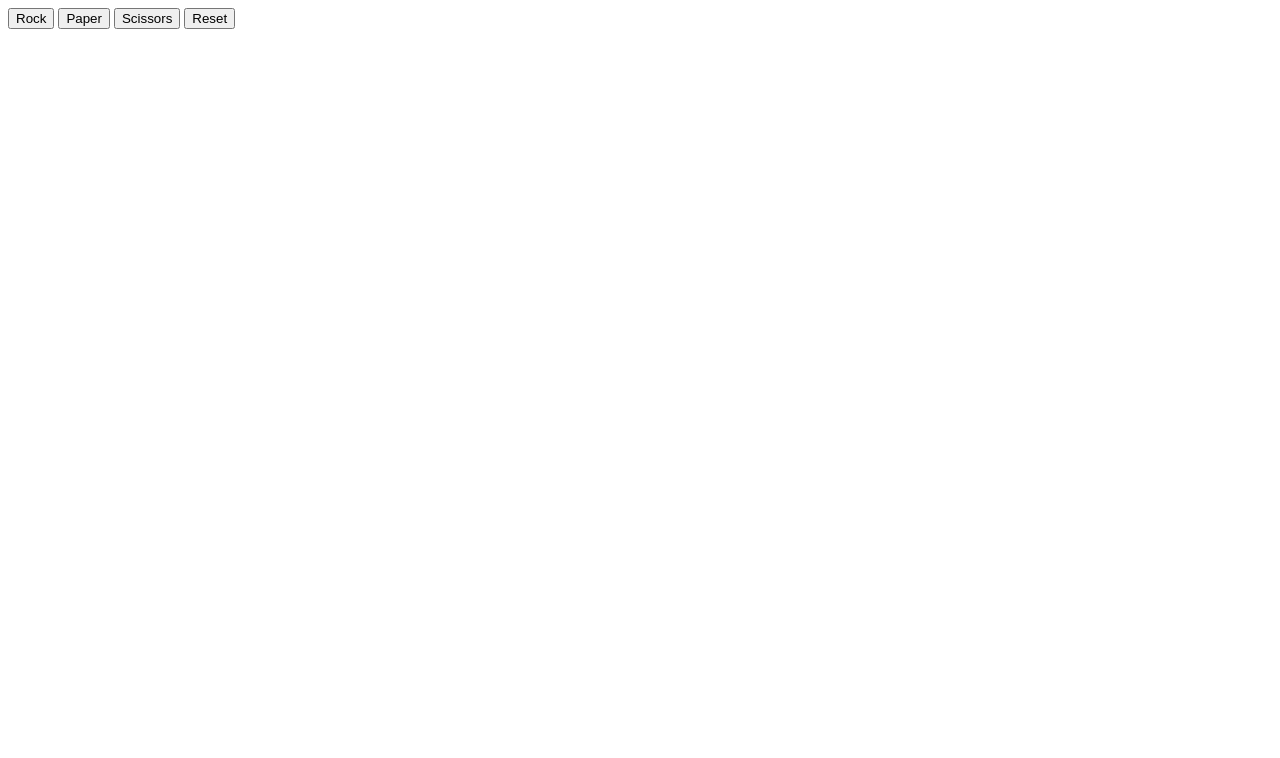
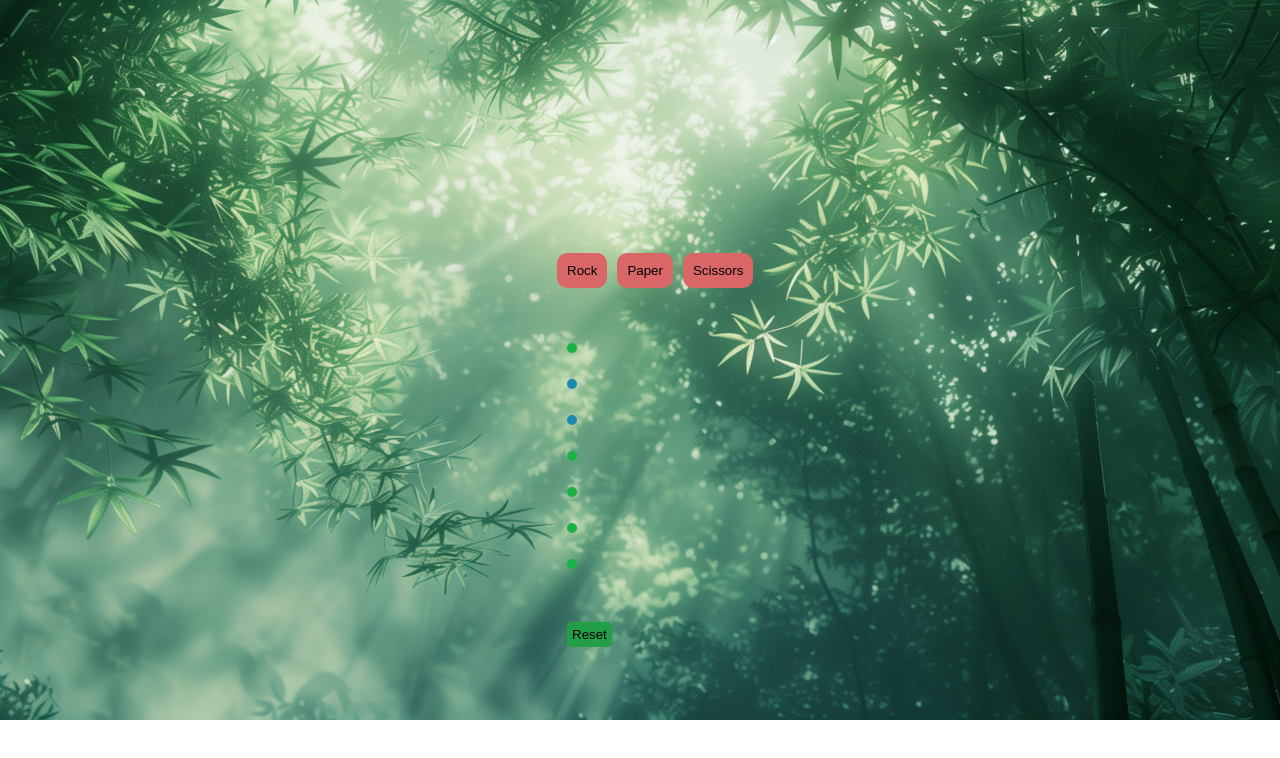
Before and after one commit to hitesh0806/P1-Rock-paper-scissor, a plain HTML site: page index.html in a window 1280 px wide. Drawn offline with Linux system fonts and the light colour scheme.

Commit message:
Added css and some styles and a background image

```diff
--- a/index.html
+++ b/index.html
@@ -5,20 +5,20 @@
     <link rel="stylesheet" type="text/css" href="style.css">
 </head>
 <body>
-        <div id="buttons">
+    <div id="buttons">
         <button id="rock" onclick="playgame('rock')">Rock</button>
         <button id="paper" onclick="playgame('paper')">Paper</button>
         <button id="scissors" onclick="playgame('scissor')">Scissors</button>
-        <button id="reset">Reset</button>
     </div>
     <div id="results">
-        <h3 id='playermove'></h3>
-        <h3 id='computermove'></h3>
-        <h3 id='result'></h3>
-        <h3 id="gameswon"></h3>
-        <h3 id="gameslost"></h3>
-        <h3 id="gamestied"></h3>
-        <h3 id="totalgamesplayed"></h3>
+        <h3 id='playermove'></h3><br><br>
+        <h3 id='computermove'></h3><br><br>
+        <h3 id='result'></h3> <br><br>
+        <h3 id="gameswon"></h3><br><br>
+        <h3 id="gameslost"></h3><br><br>
+        <h3 id="gamestied"></h3><br><br>
+        <h3 id="totalgamesplayed"><h3><br><br>
+        <button id="reset">Reset</button>
     </div>
 </body>
 <script src="java.js"></script>
--- a/style.css
+++ b/style.css
@@ -0,0 +1,132 @@
+body
+{
+    background-image: url(rps.jpg);
+    background-repeat: no-repeat;
+    background-size:100%;
+}
+#buttons
+{
+    position:fixed;
+    left:42.5%;
+    top:30%;
+    padding:10px;
+}
+#rock
+{
+    padding:10px;
+    border-radius: 10px;
+    border:5px;
+    margin:3px;
+    background-color: rgb(218, 103, 103);
+
+}
+#rock:hover
+{
+background-color:  rgb(219, 79, 79);
+}
+#paper:hover
+{
+background-color:  rgb(219, 79, 79);
+}
+#scissors:hover
+{
+background-color:  rgb(219, 79, 79);
+}
+#paper
+{
+    padding:10px;
+    border-radius: 10px;
+    border:5px;
+    margin:3px;
+    background-color: rgb(218, 103, 103);
+
+}
+#scissors
+{
+    padding:10px;
+    border-radius: 10px;
+    border:5px;
+    margin:3px;
+    background-color: rgb(218, 103, 103);
+
+}
+
+#reset
+{
+    position:fixed;
+    padding:5px;
+    margin:3px;
+    border-width: 0px;
+    border-style:solid;
+    border-color: rgb(0, 0, 0);
+    border-radius:5px;
+    background-color: rgb(35, 159, 71);
+}
+#reset:hover
+{
+background-color:   rgb(29, 138, 60);
+}
+#results
+{
+    position:fixed;
+    left:42.5%;
+    top:40%;
+    padding:10px;
+    margin:10px;
+}
+#computermove
+{
+    position:fixed;
+    padding:5px;
+    margin:3px;
+    border-radius:5px;
+    background-color: rgb(27, 137, 173);
+}
+#result
+{
+    position:fixed;
+    padding:5px;
+    margin:3px;
+    border-radius:5px;
+    background-color: rgb(27, 137, 173);
+}
+#gameswon
+{
+    position:fixed;
+    padding:5px;
+    margin:3px;
+    border-radius:5px;
+    background-color: rgb(26, 177, 69);
+}
+#gameslost
+{
+    position:fixed;
+    padding:5px;
+    margin:3px;
+    border-radius:5px;
+    background-color: rgb(26, 177, 69);
+}
+#gamestied
+{
+    position:fixed;
+    padding:5px;
+    margin:3px;
+    border-radius:5px;
+    background-color: rgb(26, 177, 69);
+}
+#totalgamesplayed
+{
+    position:fixed;
+    padding:5px;
+    margin:3px;
+    border-radius:5px;
+    background-color: rgb(26, 177, 69);
+}
+#playermove
+{
+    position:fixed;
+    padding:5px;
+    margin:3px;
+    border-radius:5px;
+    background-color: rgb(26, 177, 69);
+}
```
Also changed, not shown: rps.jpg (added).
